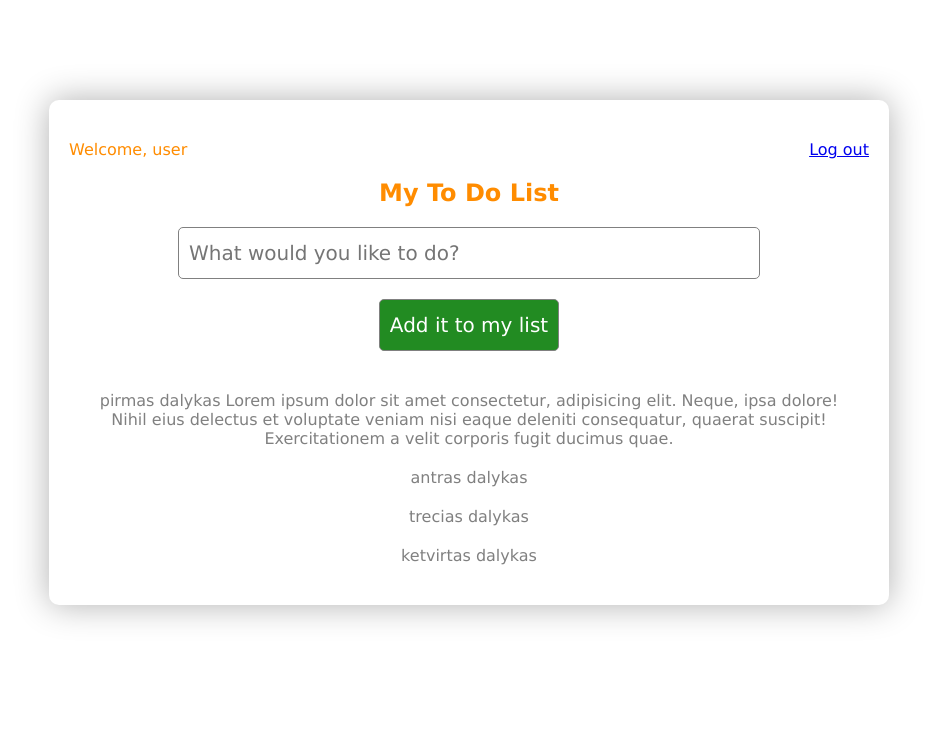
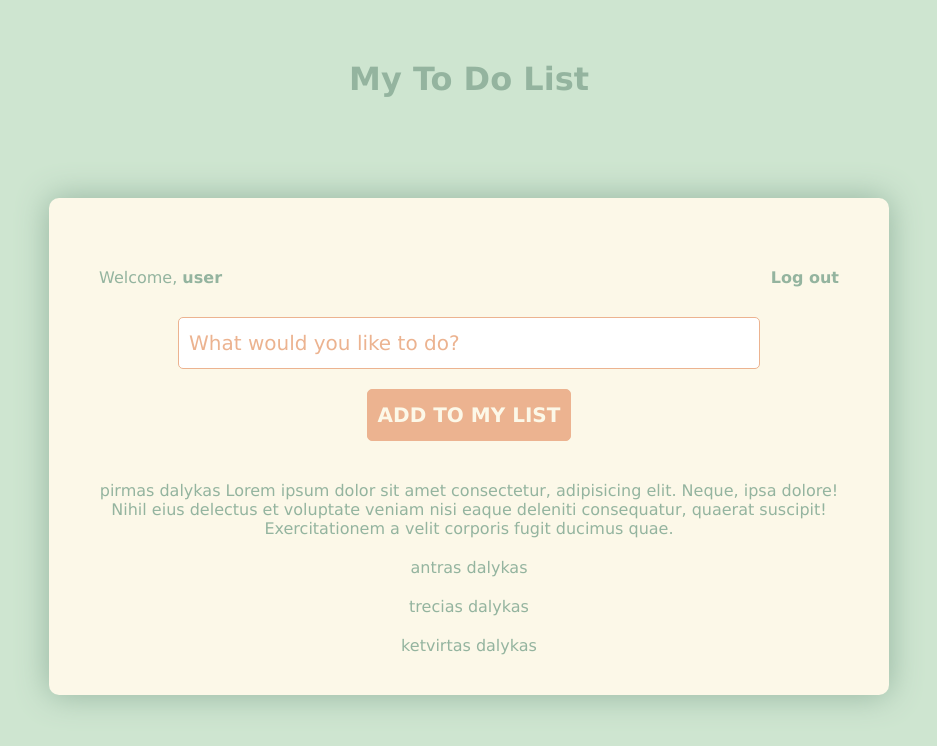
Before and after one commit to abejeris/todoapp, a plain HTML site: page todo.html in a window 1280 px wide. Shown: the whole page, without its empty margins (171-1108 px from the left). Drawn offline with Linux system fonts and the light colour scheme.

Commit message:
new styling for log in, sign up and todo pages

```diff
--- a/style.scss
+++ b/style.scss
@@ -5,13 +5,13 @@
 }
 
 body {
-  background-color: rgb(190, 190, 190);
+	background-color: #cee5d0;
 
 	h1,
 	h2 {
-    color: white;
+		color: #94b49f;
 		text-align: center;
-    margin: 80px;
+		margin: 60px;
 	}
 	.container {
 		display: flex;
@@ -19,12 +19,16 @@ body {
 		align-items: stretch;
 		margin: auto;
 		max-width: 500px;
-    width: 70%;
+		width: 50%;
+		background-color: #fcf8e8;
+		border-radius: 5px;
+		padding: 50px;
+		box-shadow: 0px 0px 33px 0px #94b49f;
 
 		form {
 			display: flex;
 			flex-direction: column;
-      color: white;
+			color: #94b49f;
 
 			label {
 				margin: 10px 10px 0px 10px;
@@ -33,22 +37,42 @@ body {
 				padding: 10px;
 				margin: 10px;
 				border-radius: 5px;
-        border: 1px solid grey;
+				border: 1px solid #ecb390;
+			}
+			#name::placeholder,
+			#password::placeholder,
+			#password2::placeholder {
+				color: #ecb390;
+			}
+
+			#loginbutton,
+			#signupbutton {
+				background-color: #ecb390;
+				color: #fcf8e8;
+				font-weight: 600;
+				margin-top: 30px;
 			}
 		}
-    p:not(#errorMessage) {
-      text-align: center;
-      margin-top: 20px;
-      color: white;
 
-      a {
-        color: white;
-        text-decoration: none;
+		.form-bottom {
+			border: 1px solid black;
 		}
-    }
+
 		#signup {
 			font-weight: 700;
 			font-size: large;
 		}
 	}
+	p:not(#errorMessage) {
+		text-align: center;
+		margin-top: 40px;
+		color: #94b49f;
+		font-size: 18px;
+		a {
+			color: #94b49f;
+			text-decoration: none;
+			font-weight: 600;
+			font-size: 20px;
 		}
+	}
+}
--- a/todo.html
+++ b/todo.html
@@ -8,15 +8,16 @@
 		<link rel="stylesheet" href="todo.css" />
 	</head>
 	<body>
+		<h1>My To Do List</h1>
 		<div class="container">
 			<div id="addTodo">
 				<div class="user">
 					<p>Welcome, <span id="usernamelogo">user</span></p>
 					<p><a href="index.html">Log out</a></p>
 				</div>
-				<h2>My To Do List</h2>
+
 				<input type="text" id="todo" placeholder="What would you like to do?" />
-				<button id="add">Add it to my list</button>
+				<button id="add">ADD TO MY LIST</button>
 			</div>
 
 			<ul id="todoList">
--- a/todo.scss
+++ b/todo.scss
@@ -5,10 +5,17 @@
 }
 
 body {
-	color: gray;
+	background-color: #cee5d0;
+
+	h1 {
+		color: #94b49f;
+		text-align: center;
+		margin: 60px;
+	}
 
 	.container {
-		color: darkorange;
+		background-color: #fcf8e8;
+		color: #94b49f;
 		display: flex;
 		flex-direction: column;
 		width: 70%;
@@ -17,7 +24,7 @@ body {
 		margin: 100px auto;
 		text-align: center;
 		border-radius: 10px;
-		box-shadow: 0px 0px 34px 0px rgba(176, 176, 176, 1);
+		box-shadow: 0px 0px 33px 0px #94b49f;
 		padding: 20px;
 
 		#addTodo {
@@ -32,39 +39,51 @@ body {
 				width: 100%;
 				display: flex;
 				justify-content: space-between;
-			}
 
-			p {
-				align-self: start;
-			}
+				p {
+					margin: 30px;
 
-			h2 {
-				margin: 20px;
+					span {
+						font-weight: 600;
+					}
+
+					a {
+						text-decoration: none;
+						color: #94b49f;
+						font-weight: 600;
+					}
+				}
 			}
 
 			input {
 				width: 70%;
 				line-height: 30px;
-				border: 1px solid gray;
+				border: 1px solid #ecb390;
 				border-radius: 5px;
 				padding: 10px;
 				font-size: 20px;
 				margin-bottom: 20px;
 				min-width: 160px;
+				color: #94b49f;
+
+				&::placeholder {
+					color: #ecb390;
+				}
 			}
 
 			button {
 				line-height: 30px;
-				border: 1px solid gray;
+				border: 1px solid #ecb390;
 				border-radius: 5px;
 				padding: 10px;
 				font-size: 20px;
-				background-color: forestgreen;
-				color: white;
+				background-color: #ecb390;
+				color: #fcf8e8;
+				font-weight: 600;
 			}
 		}
 		#todoList {
-			color: gray;
+			color: #94b49f;
 			list-style: none;
 
 			li {
```
Also changed, not shown: index.html (+5 -4 lines), signup.html (+4 -3 lines), style.css, todo.css, 2 other files. Lines whose indentation alone changed are shown as unchanged.
